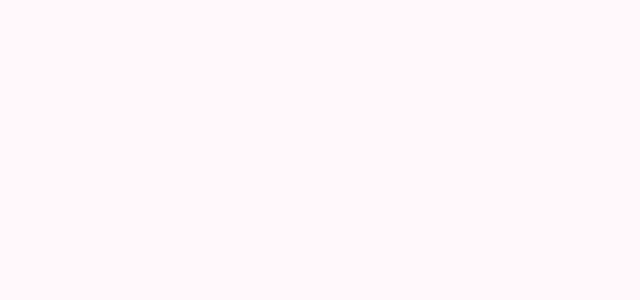
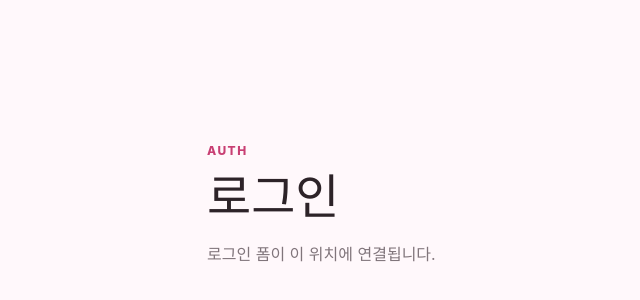
Before and after one commit to jinwoo0111/KTB4_woo_Week10, a React (Vite) app: page /login in a window 1280 px wide. Before the commit this address had no page. Shown: the part 164-464 px from the top of the page, without its empty margins (213-853 px from the left). Built offline with nearby package versions, Linux system fonts and the light colour scheme.

Commit message:
Router와 레이아웃 골격 구성

```diff
--- a/src/App.jsx
+++ b/src/App.jsx
@@ -1,12 +1,134 @@
 import { Route, Routes } from "react-router";
+import AppLayout from "./layouts/AppLayout.jsx";
+import AuthLayout from "./layouts/AuthLayout.jsx";
+import MyPageLayout from "./layouts/MyPageLayout.jsx";
+import RoutePlaceholder from "./pages/RoutePlaceholder.jsx";
 
 function App() {
   return (
     <Routes>
-      <Route
-        path="/"
-        element={<h1>RESCENE FAN COMMUNITY</h1>}
-      />
+      <Route element={<AppLayout />}>
+        <Route
+          index
+          element={(
+            <RoutePlaceholder
+              eyebrow="HOME"
+              title="RESCENE FAN COMMUNITY"
+              description="홈 페이지가 이 위치에 연결됩니다."
+            />
+          )}
+        />
+        <Route
+          path="artist"
+          element={(
+            <RoutePlaceholder
+              eyebrow="ARTIST"
+              title="아티스트 소개"
+              description="멤버 소개 페이지가 이 위치에 연결됩니다."
+            />
+          )}
+        />
+
+        <Route element={<AuthLayout />}>
+          <Route
+            path="login"
+            element={(
+              <RoutePlaceholder
+                eyebrow="AUTH"
+                title="로그인"
+                description="로그인 폼이 이 위치에 연결됩니다."
+              />
+            )}
+          />
+          <Route
+            path="signup"
+            element={(
+              <RoutePlaceholder
+                eyebrow="AUTH"
+                title="회원가입"
+                description="회원가입 폼이 이 위치에 연결됩니다."
+              />
+            )}
+          />
+        </Route>
+
+        <Route path="mypage" element={<MyPageLayout />}>
+          <Route
+            index
+            element={(
+              <RoutePlaceholder
+                eyebrow="MY PAGE / 01"
+                title="회원정보 수정"
+                description="프로필과 회원정보 수정 화면이 이 위치에 연결됩니다."
+              />
+            )}
+          />
+          <Route
+            path="password"
+            element={(
+              <RoutePlaceholder
+                eyebrow="MY PAGE / 02"
+                title="비밀번호 수정"
+                description="비밀번호 수정 화면이 이 위치에 연결됩니다."
+              />
+            )}
+          />
+        </Route>
+
+        <Route path="posts">
+          <Route
+            index
+            element={(
+              <RoutePlaceholder
+                eyebrow="COMMUNITY"
+                title="게시글 목록"
+                description="커뮤니티 게시글 목록이 이 위치에 연결됩니다."
+              />
+            )}
+          />
+          <Route
+            path="new"
+            element={(
+              <RoutePlaceholder
+                eyebrow="COMMUNITY"
+                title="게시글 작성"
+                description="게시글 작성 폼이 이 위치에 연결됩니다."
+              />
+            )}
+          />
+          <Route
+            path=":postId"
+            element={(
+              <RoutePlaceholder
+                eyebrow="COMMUNITY"
+                title="게시글 상세"
+                description="선택한 게시글의 상세 화면이 이 위치에 연결됩니다."
+              />
+            )}
+          />
+          <Route
+            path=":postId/edit"
+            element={(
+              <RoutePlaceholder
+                eyebrow="COMMUNITY"
+                title="게시글 수정"
+                description="선택한 게시글의 수정 폼이 이 위치에 연결됩니다."
+              />
+            )}
+          />
+        </Route>
+
+        <Route
+          path="*"
+          element={(
+            <RoutePlaceholder
+              eyebrow="404"
+              title="페이지를 찾을 수 없습니다"
+              description="요청한 주소에 연결된 페이지가 없습니다."
+            />
+          )}
+        />
+      </Route>
     </Routes>
   );
 }
--- /dev/null
+++ b/src/layouts/AppLayout.jsx
@@ -0,0 +1,14 @@
+import { Outlet } from "react-router";
+import "./layouts.css";
+
+function AppLayout() {
+  return (
+    <div className="app-layout">
+      <main id="main-content" className="app-layout__main">
+        <Outlet />
+      </main>
+    </div>
+  );
+}
+
+export default AppLayout;
--- /dev/null
+++ b/src/layouts/AuthLayout.jsx
@@ -0,0 +1,13 @@
+import { Outlet } from "react-router";
+
+function AuthLayout() {
+  return (
+    <div className="auth-layout">
+      <div className="auth-layout__content">
+        <Outlet />
+      </div>
+    </div>
+  );
+}
+
+export default AuthLayout;
--- /dev/null
+++ b/src/layouts/MyPageLayout.jsx
@@ -0,0 +1,13 @@
+import { Outlet } from "react-router";
+
+function MyPageLayout() {
+  return (
+    <div className="my-page-layout">
+      <div className="my-page-layout__content">
+        <Outlet />
+      </div>
+    </div>
+  );
+}
+
+export default MyPageLayout;
--- /dev/null
+++ b/src/layouts/layouts.css
@@ -0,0 +1,38 @@
+.app-layout {
+  min-height: 100vh;
+  display: flex;
+  flex-direction: column;
+}
+
+.app-layout__main {
+  width: 100%;
+  flex: 1;
+}
+
+.auth-layout {
+  min-height: 100vh;
+  display: grid;
+  place-items: center;
+  padding: var(--space-12) var(--space-4);
+}
+
+.auth-layout__content {
+  width: min(100%, 440px);
+}
+
+.my-page-layout {
+  min-height: 100vh;
+  padding: var(--space-12) var(--space-4) var(--space-16);
+}
+
+.my-page-layout__content {
+  width: min(100%, var(--content-width));
+  margin: 0 auto;
+}
+
+@media (max-width: 520px) {
+  .auth-layout,
+  .my-page-layout {
+    padding-top: var(--space-8);
+  }
+}
--- /dev/null
+++ b/src/pages/RoutePlaceholder.jsx
@@ -0,0 +1,13 @@
+import "./route-placeholder.css";
+
+function RoutePlaceholder({ eyebrow, title, description }) {
+  return (
+    <section className="route-placeholder">
+      <p className="route-placeholder__eyebrow">{eyebrow}</p>
+      <h1 className="route-placeholder__title">{title}</h1>
+      <p className="route-placeholder__description">{description}</p>
+    </section>
+  );
+}
+
+export default RoutePlaceholder;
--- /dev/null
+++ b/src/pages/route-placeholder.css
@@ -0,0 +1,29 @@
+.route-placeholder {
+  width: min(calc(100% - (var(--space-4) * 2)), var(--content-width));
+  margin: 0 auto;
+  padding: var(--space-16) 0;
+}
+
+.auth-layout__content .route-placeholder,
+.my-page-layout__content .route-placeholder {
+  width: 100%;
+  padding-top: 0;
+}
+
+.route-placeholder__eyebrow {
+  margin-bottom: var(--space-2);
+  color: var(--color-primary);
+  font-size: 12px;
+  font-weight: 800;
+  letter-spacing: 0.12em;
+}
+
+.route-placeholder__title {
+  font-size: clamp(28px, 5vw, 48px);
+  line-height: 1.2;
+}
+
+.route-placeholder__description {
+  margin-top: var(--space-4);
+  color: var(--color-text-muted);
+}
```
